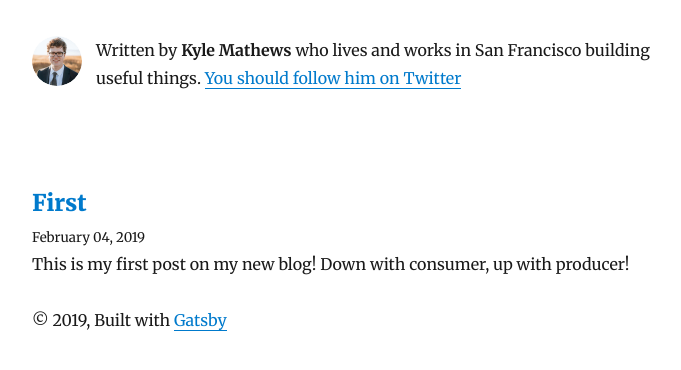
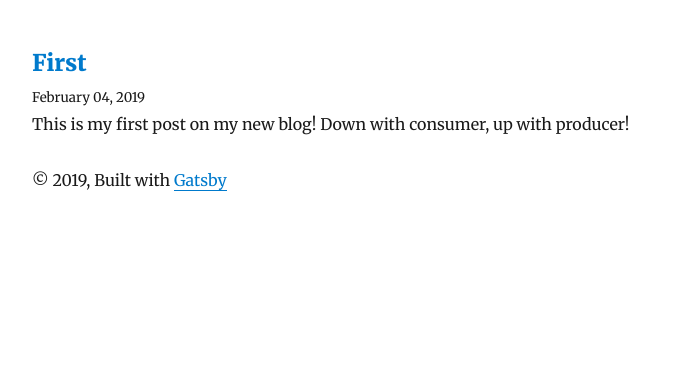
Before and after one commit to jruhland/blog, a Gatsby site: page / in a window 1280 px wide. Shown: the part 188-558 px from the top of the page, without its empty margins (293-974 px from the left). Built offline with nearby package versions, Linux system fonts and the light colour scheme; Gatsby itself is replaced by a stand-in of ours; some packages are replaced by stand-ins of ours.

Commit message:
cleanup index

```diff
--- a/src/components/Bio.js
+++ /dev/null
@@ -1,68 +0,0 @@
-import React from "react"
-import { StaticQuery, graphql } from "gatsby"
-import Image from "gatsby-image"
-
-import { rhythm } from "../utils/typography"
-
-function Bio() {
-  return (
-    <StaticQuery
-      query={bioQuery}
-      render={data => {
-        const { author, social } = data.site.siteMetadata
-        return (
-          <div
-            style={{
-              display: `flex`,
-              marginBottom: rhythm(2.5),
-            }}
-          >
-            <Image
-              fixed={data.avatar.childImageSharp.fixed}
-              alt={author}
-              style={{
-                marginRight: rhythm(1 / 2),
-                marginBottom: 0,
-                minWidth: 50,
-                borderRadius: `100%`,
-              }}
-              imgStyle={{
-                borderRadius: `50%`,
-              }}
-            />
-            <p>
-              Written by <strong>{author}</strong> who lives and works in San
-              Francisco building useful things.
-              {` `}
-              <a href={`https://twitter.com/${social.twitter}`}>
-                You should follow him on Twitter
-              </a>
-            </p>
-          </div>
-        )
-      }}
-    />
-  )
-}
-
-const bioQuery = graphql`
-  query BioQuery {
-    avatar: file(absolutePath: { regex: "/profile-pic.jpg/" }) {
-      childImageSharp {
-        fixed(width: 50, height: 50) {
-          ...GatsbyImageSharpFixed
-        }
-      }
-    }
-    site {
-      siteMetadata {
-        author
-        social {
-          twitter
-        }
-      }
-    }
-  }
-`
-
-export default Bio
--- a/src/pages/index.js
+++ b/src/pages/index.js
@@ -1,7 +1,6 @@
 import React from "react"
 import { Link, graphql } from "gatsby"
 
-import Bio from "../components/Bio"
 import Layout from "../components/Layout"
 import SEO from "../components/seo"
 import { rhythm } from "../utils/typography"
@@ -16,9 +15,8 @@
       <Layout location={this.props.location} title={siteTitle}>
         <SEO
           title="All posts"
-          keywords={[`blog`, `gatsby`, `javascript`, `react`]}
+          keywords={["blog"]}
         />
-        <Bio />
         {posts.map(({ node }) => {
           const title = node.frontmatter.title || node.fields.slug
           return (
@@ -28,7 +26,7 @@
                   marginBottom: rhythm(1 / 4),
                 }}
               >
-                <Link style={{ boxShadow: `none` }} to={node.fields.slug}>
+                <Link style={{ boxShadow: "none" }} to={node.fields.slug}>
                   {title}
                 </Link>
               </h3>
```
